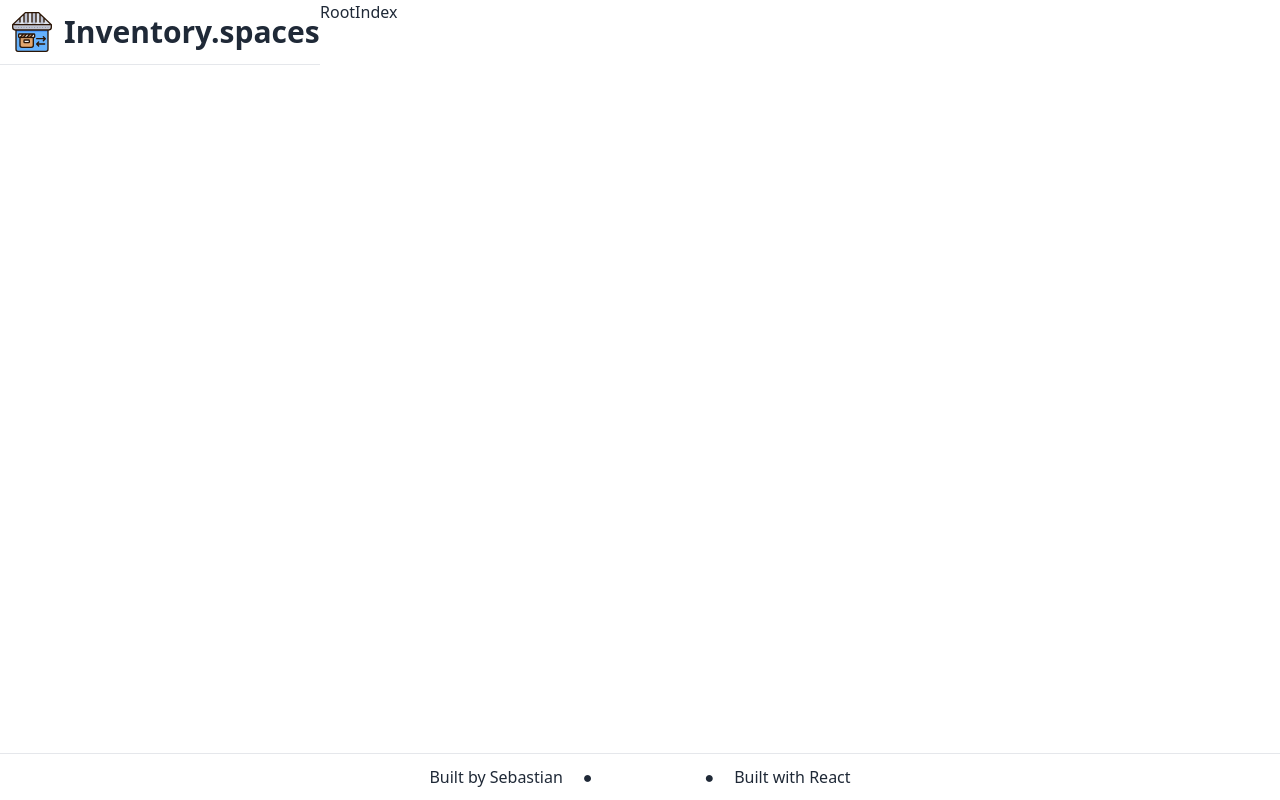
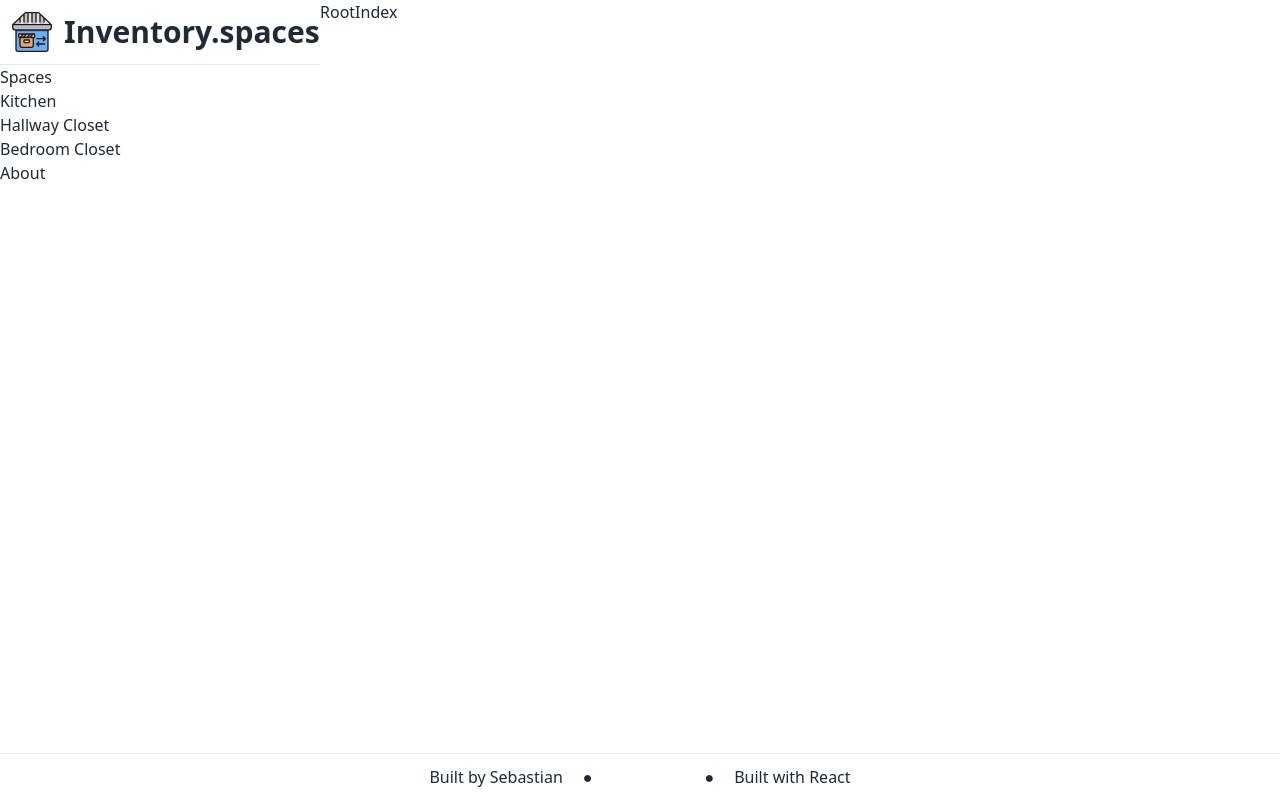
Before and after one commit to spfave/inventory-spaces, a React (Vite) app in the folder react/: page / in a window 1280 px wide. Built offline with nearby package versions, Linux system fonts and the light colour scheme.

Commit message:
Create dynamic space routes

```diff
--- a/react/src/App.tsx
+++ b/react/src/App.tsx
@@ -14,7 +14,7 @@ const router = createBrowserRouter([
     children: [
       {index: true, element: <RootIndex />},
       {
-        path: '/space',
+        path: '/:space',
         element: <Space />,
       },
       {
--- a/react/src/views/root/sidebar.tsx
+++ b/react/src/views/root/sidebar.tsx
@@ -1,3 +1,17 @@
+import {NavLink} from 'react-router-dom';
+
+type Space = {
+  id: string;
+  name: string;
+  itemCount: number;
+};
+
+const tempSpaces: Space[] = [
+  {id: '123', name: 'Kitchen', itemCount: 8},
+  {id: '456', name: 'Hallway Closet', itemCount: 5},
+  {id: '789', name: 'Bedroom Closet', itemCount: 7},
+];
+
 export default function SideBar(): JSX.Element {
   return (
     <div className="flex w-80 flex-col">
@@ -11,10 +25,38 @@ export default function SideBar(): JSX.Element {
         <h1 className="text-3xl font-bold">Inventory.spaces</h1>
       </header>
       <hr />
-      <nav></nav>
+      <Navigation />
     </div>
   );
 }
 
 // Major section nav: space, about
 // sub section nav: spaces
+
+function Navigation(): JSX.Element {
+  return (
+    <nav>
+      <ul>
+        <li>Spaces</li>
+        <SpacesNav />
+        <NavLink to="/about">About</NavLink>
+      </ul>
+    </nav>
+  );
+}
+
+function SpacesNav(): JSX.Element {
+  return (
+    <ul>
+      {tempSpaces.length ? (
+        tempSpaces.map((space) => (
+          <li key={space.id}>
+            <NavLink to={`/${space.name}`}>{space.name}</NavLink>
+          </li>
+        ))
+      ) : (
+        <li>No existing spaces</li>
+      )}
+    </ul>
+  );
+}
--- a/react/src/views/space.tsx
+++ b/react/src/views/space.tsx
@@ -1,3 +1,7 @@
+import {useParams} from 'react-router-dom';
+
 export default function Space(): JSX.Element {
-  return <div className="flex-grow">Space</div>;
+  const {space} = useParams();
+
+  return <div className="flex-grow">{space}</div>;
 }
```
